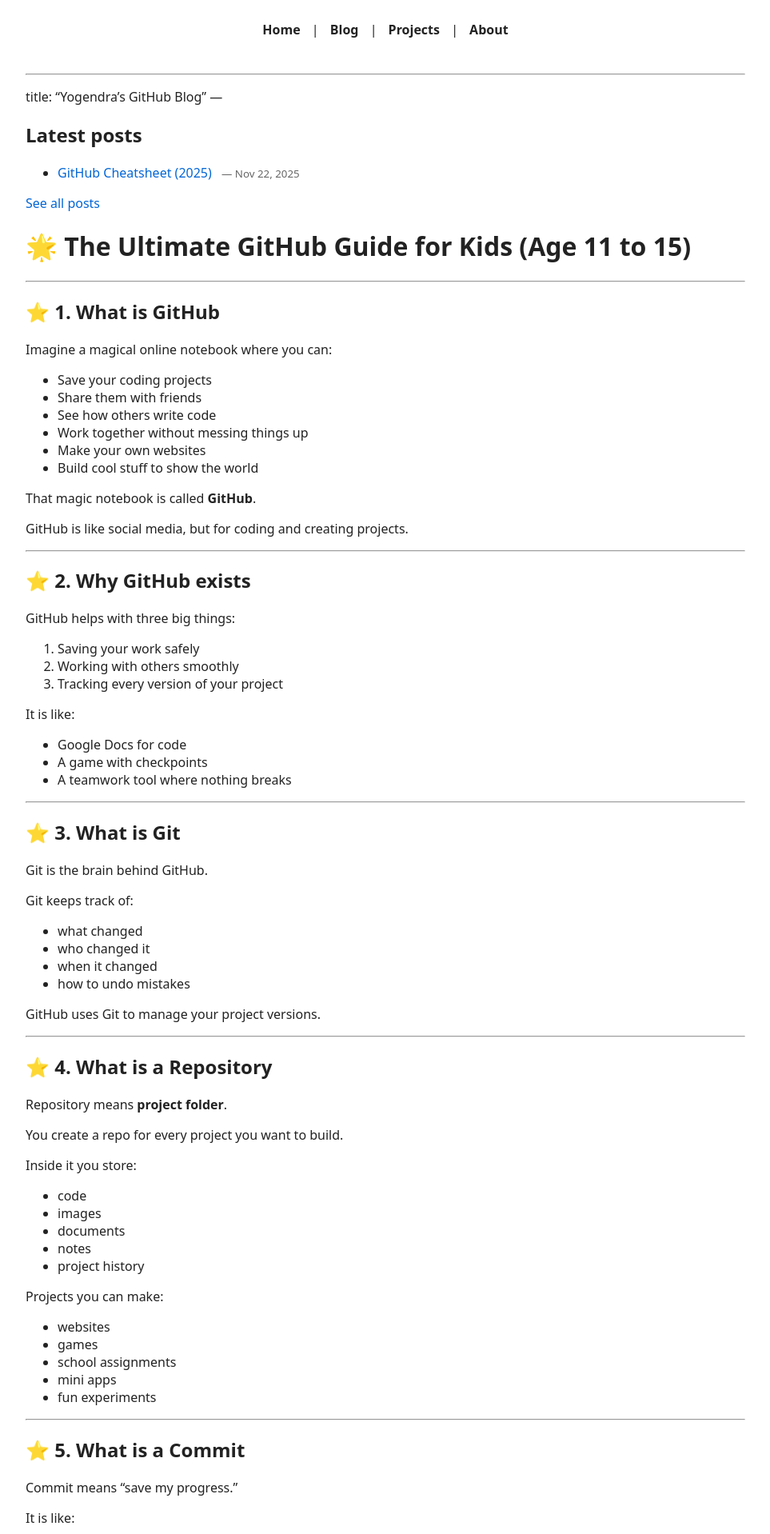
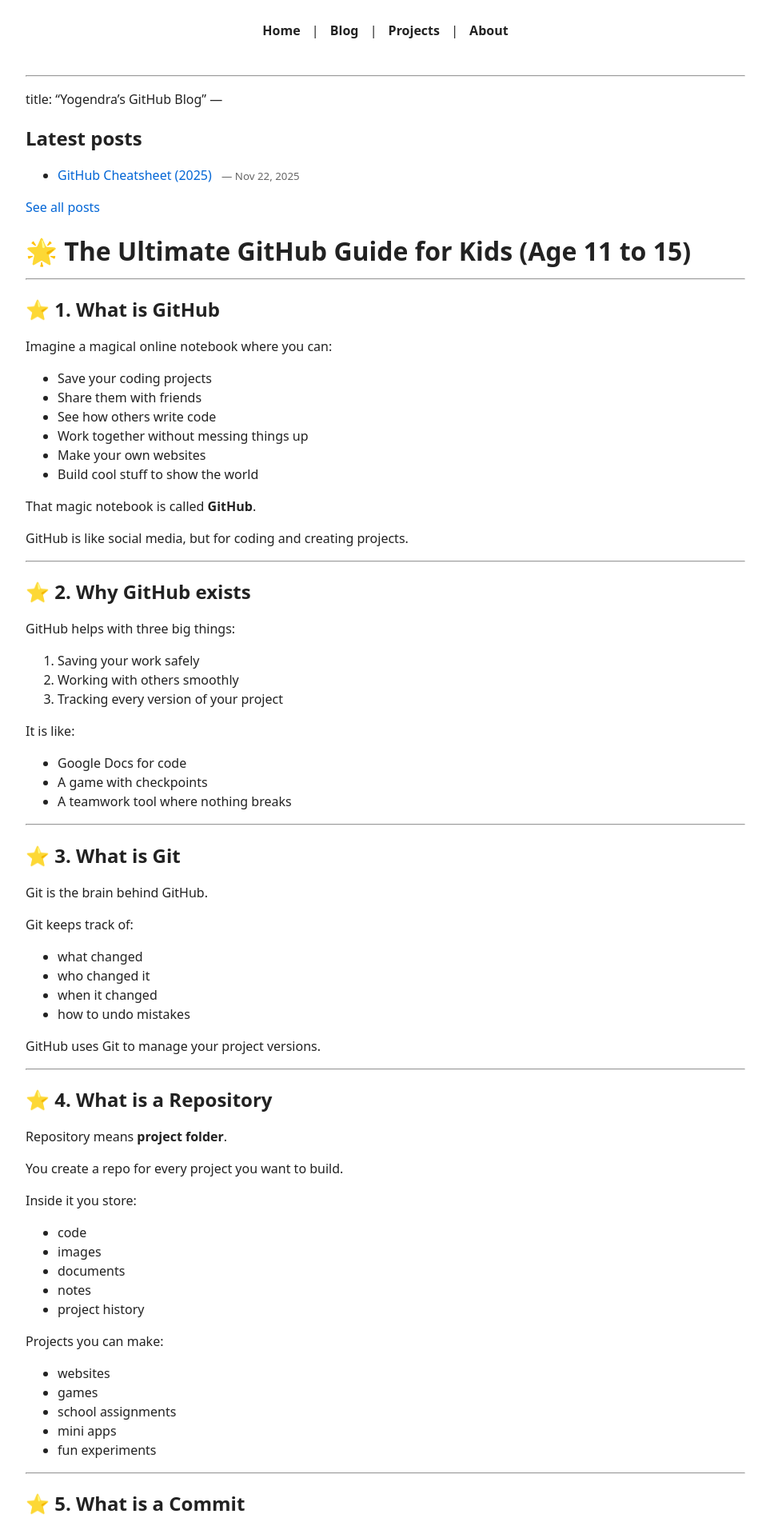
Before and after one commit to yogendrakashyap/yogendrakashyap.github.io, a Jekyll site: the page built from index.md, in a window 1280 px wide. Shown: the top 1918 px of the page at 80% size, without its empty margins (158-1121 px from the left). Built offline with Jekyll 4.4.1, drawn with Linux system fonts in a browser that asks for light colours.

Commit message:
Refactor CSS and add styles for code blocks
Refactor CSS styles for consistency and add new styles for code blocks and copy buttons.

```diff
--- a/assets/style.css
+++ b/assets/style.css
@@ -6,22 +6,69 @@
 }
 
 html, body {
-  margin:0;
-  padding:0;
-  background:var(--body-bg);
-  color:var(--text);
-  font-family:system-ui, -apple-system, Segoe UI, Roboto, sans-serif;
+  margin: 0;
+  padding: 0;
+  background: var(--body-bg);
+  color: var(--text);
+  font-family: system-ui, -apple-system, "Segoe UI", Roboto, sans-serif;
+  line-height: 1.5;
 }
 
 a {
-  color:var(--link);
-  text-decoration:none;
+  color: var(--link);
+  text-decoration: none;
 }
 
-a:hover {
-  text-decoration:underline;
+a:hover,
+a:focus {
+  text-decoration: underline;
 }
 
 h1, h2, h3 {
-  color:var(--text);
+  color: var(--text);
+  margin-top: 1.2rem;
+  margin-bottom: 0.6rem;
 }
+
+/* code / pre styling */
+pre {
+  position: relative;
+  padding: 14px;
+  overflow: auto;
+  border-radius: 6px;
+  background: #f7f7f9;
+  font-family: ui-monospace, SFMono-Regular, Menlo, Monaco, "Roboto Mono", "Courier New", monospace;
+  font-size: 13px;
+  line-height: 1.4;
+  margin: 1rem 0;
+}
+
+/* copy button styles for code blocks */
+.copy-btn {
+  background: #0366d6;
+  color: #fff;
+  border: none;
+  border-radius: 6px;
+  box-shadow: 0 1px 0 rgba(0,0,0,0.04);
+  padding: 6px 8px;
+  font-size: 13px;
+  cursor: pointer;
+}
+
+/* position the button inside pre (script sets absolute) */
+pre .copy-btn {
+  position: absolute;
+  top: 8px;
+  right: 8px;
+}
+
+/* small interaction styles */
+.copy-btn:hover { filter: brightness(0.95); }
+.copy-btn:active { transform: translateY(1px); }
+.copy-btn:focus { outline: 2px solid rgba(3,102,214,0.25); outline-offset: 2px; }
+
+/* small responsive tweak */
+@media (max-width: 480px) {
+  pre { padding: 10px; font-size: 12px; }
+  nav.site-nav { font-size: 15px; }
+}
```
